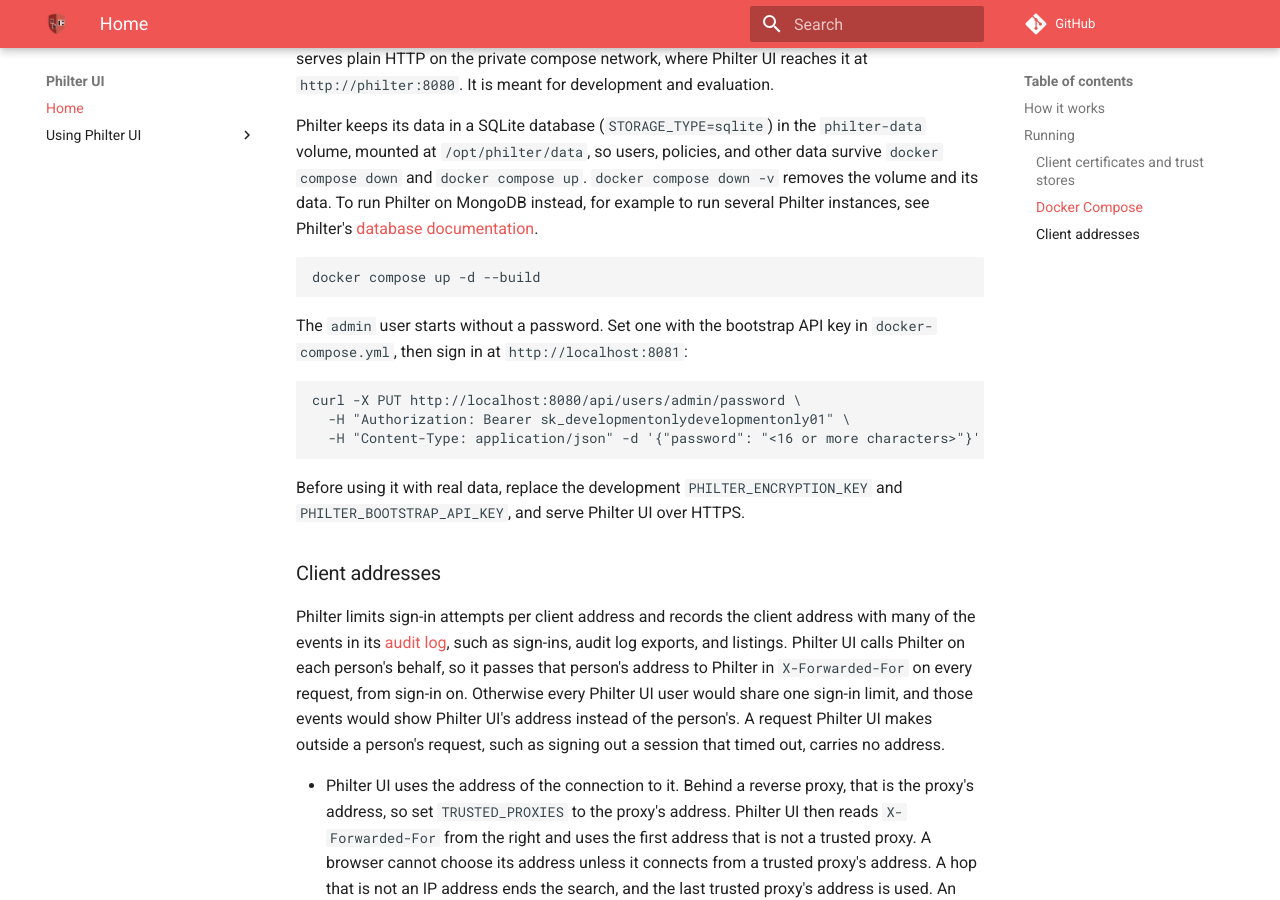
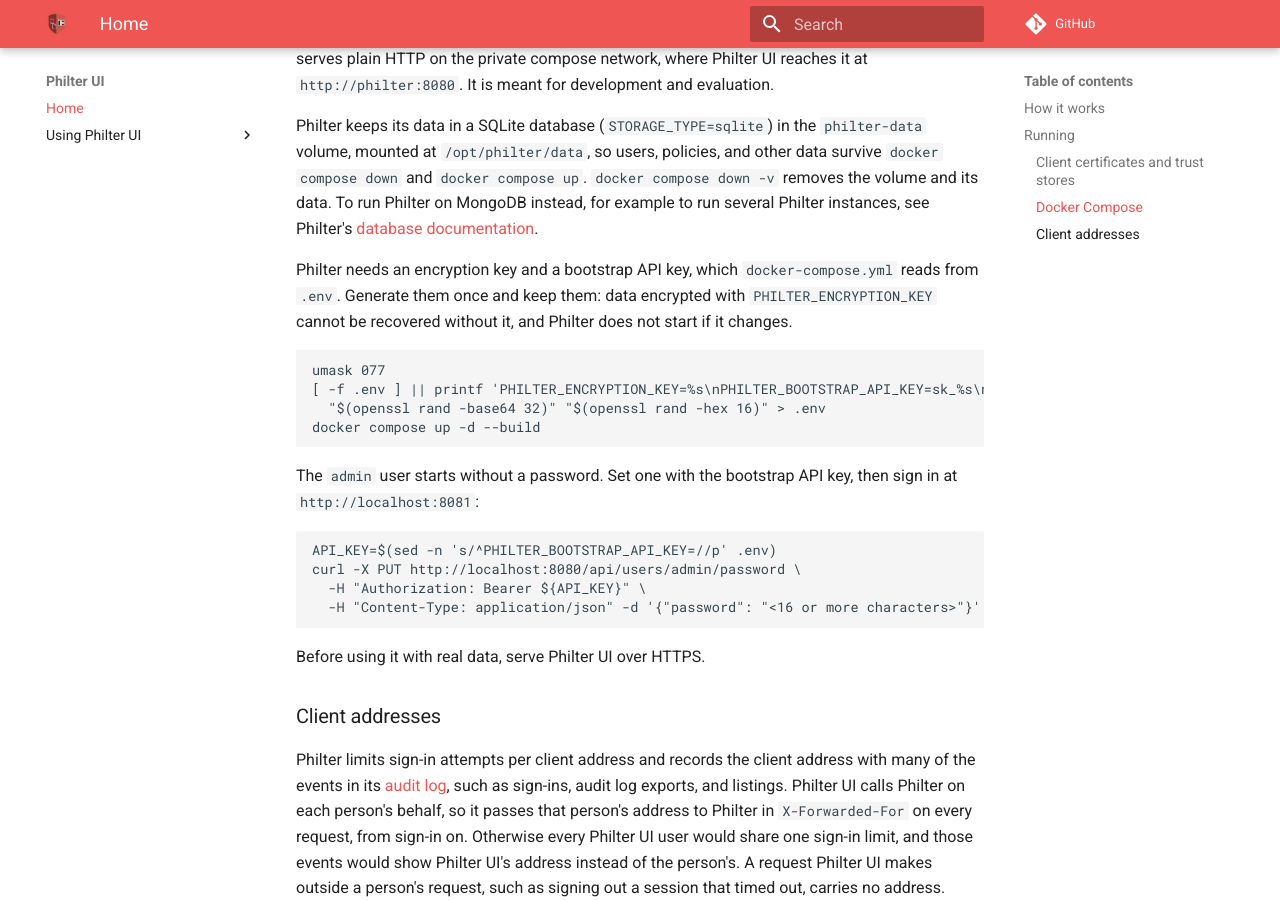
Before and after one commit to philterd/philter-ui, an MkDocs documentation site: the page built from docs/docs/index.md, in a window 1280 px wide and 900 px high, scrolled down 3502 px. Built offline with MkDocs 1.6.1 and Material for MkDocs 9.7.7, drawn with Linux system fonts in a browser that asks for light colours; comment, search, counter and statistics services are not loaded; the version menu is left out.

Commit message:
Require generated Philter keys in the compose file
Signed-off-by: jzonthemtn <jeff.zemerick@philterd.ai>

````diff
--- a/docker-compose.yml
+++ b/docker-compose.yml
@@ -28,8 +28,8 @@ services:
       STORAGE_TYPE: sqlite
       SQLITE_PATH: /opt/philter/data/philter.db
       PHEYE_ENDPOINT: http://ph-eye:5000/
-      PHILTER_ENCRYPTION_KEY: ${PHILTER_ENCRYPTION_KEY:-pF46QOBznYcOZrnflw9HsRBIe9769uW/Bza2blBpHIk=}
-      PHILTER_BOOTSTRAP_API_KEY: ${PHILTER_BOOTSTRAP_API_KEY:-sk_developmentonlydevelopmentonly01}
+      PHILTER_ENCRYPTION_KEY: ${PHILTER_ENCRYPTION_KEY:?Generate it in .env; see Docker Compose in README.md}
+      PHILTER_BOOTSTRAP_API_KEY: ${PHILTER_BOOTSTRAP_API_KEY:?Generate it in .env; see Docker Compose in README.md}
     volumes:
       - philter-data:/opt/philter/data
     ports:
--- a/docs/docs/index.md
+++ b/docs/docs/index.md
@@ -90,19 +90,25 @@ The `docker-compose.yml` in the [Philter UI repository](https://github.com/philt
 
 Philter keeps its data in a SQLite database (`STORAGE_TYPE=sqlite`) in the `philter-data` volume, mounted at `/opt/philter/data`, so users, policies, and other data survive `docker compose down` and `docker compose up`. `docker compose down -v` removes the volume and its data. To run Philter on MongoDB instead, for example to run several Philter instances, see Philter's [database documentation]({$ philter_docs }/database.html#choosing-sqlite-or-mongodb).
 
+Philter needs an encryption key and a bootstrap API key, which `docker-compose.yml` reads from `.env`. Generate them once and keep them: data encrypted with `PHILTER_ENCRYPTION_KEY` cannot be recovered without it, and Philter does not start if it changes.
+
 ```
+umask 077
+[ -f .env ] || printf 'PHILTER_ENCRYPTION_KEY=%s\nPHILTER_BOOTSTRAP_API_KEY=sk_%s\n' \
+  "$(openssl rand -base64 32)" "$(openssl rand -hex 16)" > .env
 docker compose up -d --build
 ```
 
-The `admin` user starts without a password. Set one with the bootstrap API key in `docker-compose.yml`, then sign in at `http://localhost:8081`:
+The `admin` user starts without a password. Set one with the bootstrap API key, then sign in at `http://localhost:8081`:
 
 ```
+API_KEY=$(sed -n 's/^PHILTER_BOOTSTRAP_API_KEY=//p' .env)
 curl -X PUT http://localhost:8080/api/users/admin/password \
-  -H "Authorization: Bearer sk_developmentonlydevelopmentonly01" \
+  -H "Authorization: Bearer ${API_KEY}" \
   -H "Content-Type: application/json" -d '{"password": "<16 or more characters>"}'
 ```
 
-Before using it with real data, replace the development `PHILTER_ENCRYPTION_KEY` and `PHILTER_BOOTSTRAP_API_KEY`, and serve Philter UI over HTTPS.
+Before using it with real data, serve Philter UI over HTTPS.
 
 ### Client addresses
 
````
Also changed, not shown: README.md, 1 other file.
